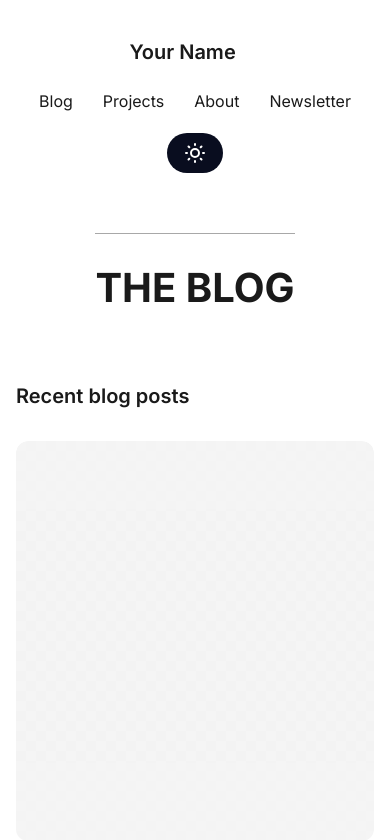
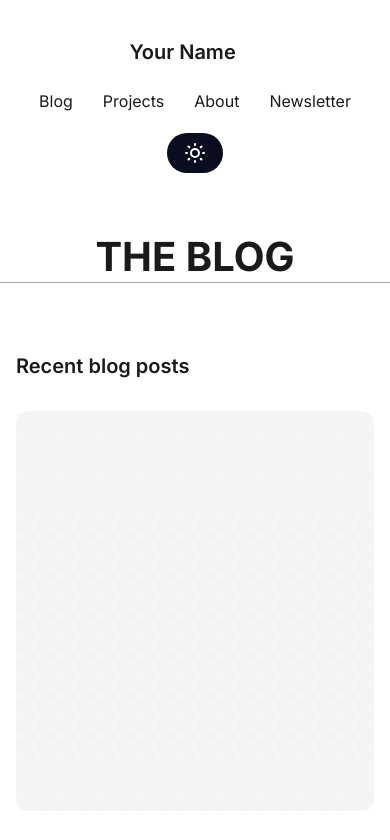
Before and after one commit to babumin/landing-page, a plain HTML site: page index.html in a window 390 px wide. Shown: the top 840 px of the page. Drawn offline with Linux system fonts and the light colour scheme.

Commit message:
Fix layout alignment, image loading, and responsive design issues

```diff
--- a/index.html
+++ b/index.html
@@ -28,7 +28,7 @@
                 </button>
             </nav>
         </div>
-        <div class="container">
+        <div class="hero-container">
             <h1 class="main-title">THE BLOG</h1>
         </div>
     </header>
--- a/styles.css
+++ b/styles.css
@@ -28,6 +28,15 @@ body {
     gap: 50px;
     padding: 30px 0;
     width: 100%;
+}
+
+.hero-container {
+    display: flex;
+    gap: 260px;
+    width: 1216px;
+    max-width: 100%;
+    border-bottom: 1px solid rgba(0, 0, 0, 0.34);
+    padding-bottom: 30px;
 }
 
 .navbar {
@@ -98,10 +107,8 @@ body {
     line-height: 1.21em;
     color: #1A1A1A;
     text-align: left;
-    border-top: 1px solid rgba(0, 0, 0, 0.34);
-    padding-top: 30px;
-    width: 100%;
-    max-width: 1216px;
+    margin: 0;
+    flex: 1;
 }
 
 /* Blog Section */
@@ -735,6 +742,12 @@ body.dark-mode .blog-image::before {
         padding: 10px 24px;
     }
 
+    .hero-container {
+        width: 100%;
+        gap: 120px;
+        padding: 0 24px;
+    }
+
     .main-title {
         font-size: 120px;
         max-width: 100%;
@@ -794,6 +807,12 @@ body.dark-mode .blog-image::before {
     .menu {
         flex-wrap: wrap;
         justify-content: center;
+    }
+
+    .hero-container {
+        flex-direction: column;
+        gap: 40px;
+        text-align: center;
     }
 
     .main-title {
@@ -869,6 +888,10 @@ body.dark-mode .blog-image::before {
         padding: 0 16px;
     }
 
+    .hero-container {
+        padding: 0 16px;
+    }
+
     .main-title {
         font-size: 40px;
     }
```
